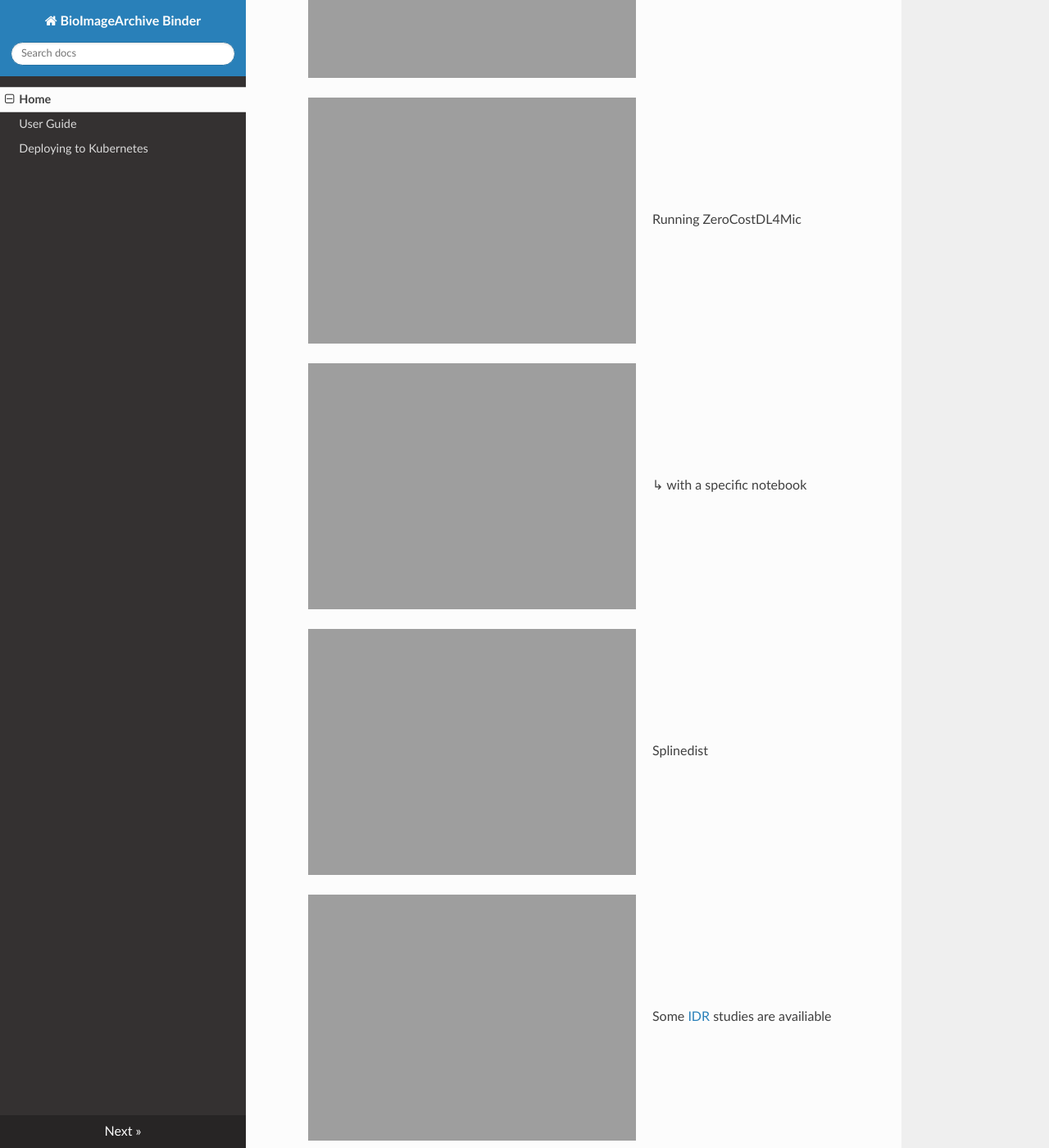
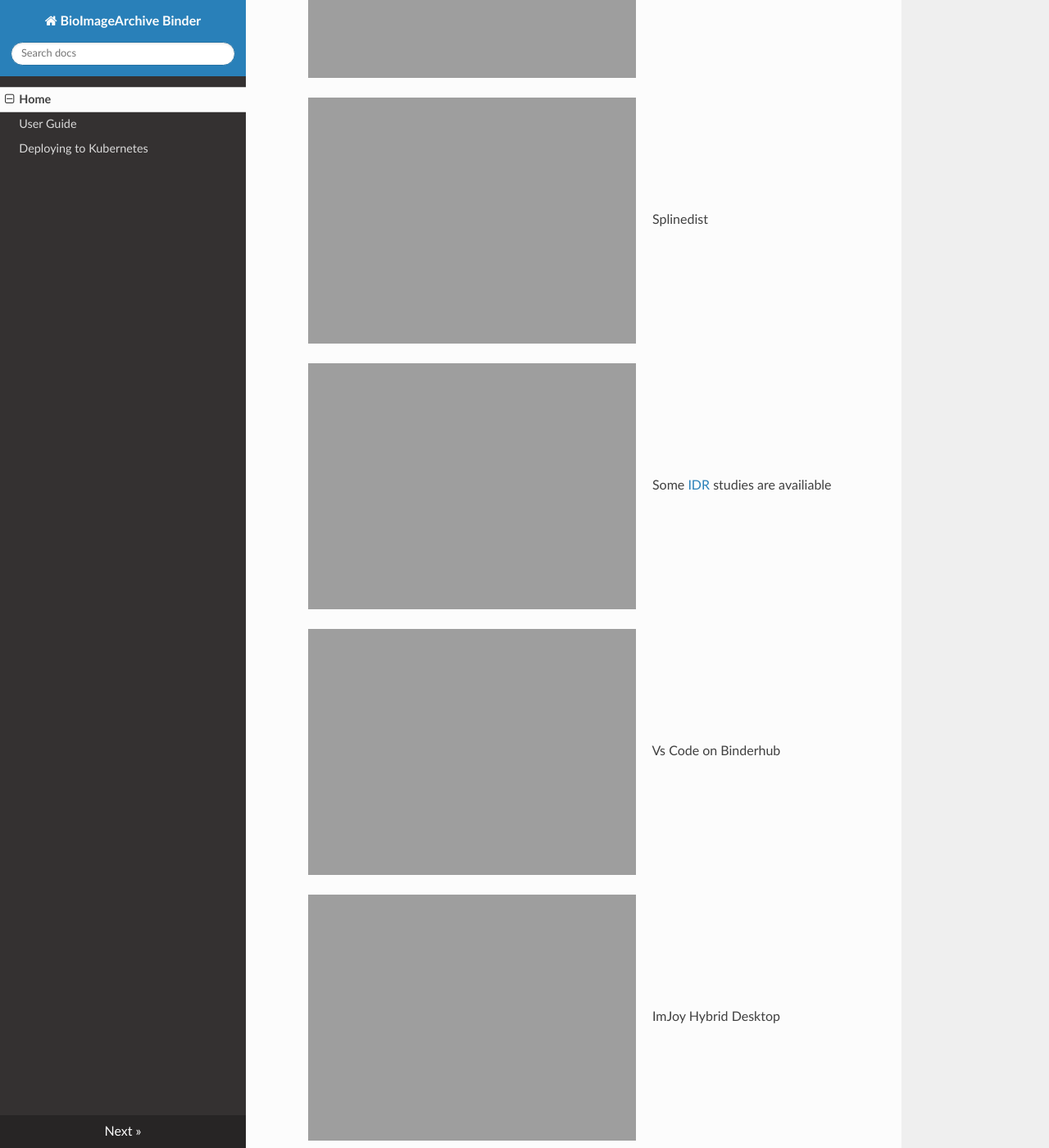
Before and after one commit to BioImage-Archive/bia-binder, an MkDocs documentation site: the page built from docs/index.md, in a window 1280 px wide and 1400 px high, scrolled down 488 px. Shown: the whole window at 82% size. Built offline with MkDocs 1.6.1, drawn with Linux system fonts in a browser that asks for light colours; nearby versions of some CDN libraries.

Commit message:
fixing docs

```diff
--- a/docs/index.md
+++ b/docs/index.md
@@ -53,17 +53,19 @@ BinderHub allows users to share reproducible interactive computing environments
 >
 > [![Binder](https://binder.bioimagearchive.org/badge_logo.svg)](https://binder.bioimagearchive.org/v2/gh/EBIBioStudies/biostudies-notebooks/HEAD) &emsp; Reading Biostudies images
 >
->  [![Binder](https://binder.bioimagearchive.org/badge_logo.svg)](https://gpu.binder.bioimagearchive.org/v2/gh/HenriquesLab/ZeroCostDL4Mic/master?urlpath=lab/tree/ipynb) &emsp; Running ZeroCostDL4Mic
+<!-- >  [![Binder](https://binder.bioimagearchive.org/badge_logo.svg)](https://gpu.binder.bioimagearchive.org/v2/gh/HenriquesLab/ZeroCostDL4Mic/master?urlpath=lab/tree/ipynb) &emsp; Running ZeroCostDL4Mic -->
 >
-> [![Binder](https://binder.bioimagearchive.org/badge_logo.svg)](https://binder.bioimagearchive.org/v2/gh/HenriquesLab/ZeroCostDL4Mic/master?urlpath=lab/tree/Colab_notebooks/StarDist_2D_ZeroCostDL4Mic.ipynb) &emsp; ↳ with a specific notebook
+<!-- > [![Binder](https://binder.bioimagearchive.org/badge_logo.svg)](https://binder.bioimagearchive.org/v2/gh/HenriquesLab/ZeroCostDL4Mic/master?urlpath=lab/tree/Colab_notebooks/StarDist_2D_ZeroCostDL4Mic.ipynb) &emsp; ↳ with a specific notebook -->
 >
-> [![Binder](https://binder.bioimagearchive.org/badge_logo.svg)](https://gpu.binder.bioimagearchive.org/v2/gh/ctr26/splinedist/HEAD?urlpath=lab/tree) &emsp; Splinedist
+> [![Binder](https://binder.bioimagearchive.org/badge_logo.svg)](https://binder.bioimagearchive.org/v2/gh/ctr26/splinedist/HEAD?urlpath=lab/tree) &emsp; Splinedist
 >
 > [![Binder](https://binder.bioimagearchive.org/badge_logo.svg)](https://binder.bioimagearchive.org/v2/gh/IDR/idr0079-hartmann-lateralline/HEAD) &emsp; Some [IDR](https://idr.openmicroscopy.org/) studies are availiable
 >
 <!-- > [![Binder](https://binder.bioimagearchive.org/badge_logo.svg)](https://binder.bioimagearchive.org/v2/gh/ctr26/basic-gpu-binder/HEAD) &emsp; Binder for machine learning using GPUs -->
 >
 > [![Binder](https://binder.bioimagearchive.org/badge_logo.svg)](https://binder.bioimagearchive.org/v2/gh/betatim/vscode-binder/master?urlpath=vscode) &emsp; Vs Code on Binderhub
+>
+> [![Binder](https://binder.bioimagearchive.org/badge_logo.svg)](https://binder.bioimagearchive.org/v2/gh/imjoy-team/imjoy-hybrid-desktop/binder?urlpath=desktop) &emsp; ImJoy Hybrid Desktop
 
 ## Services and capabilities
 
```
